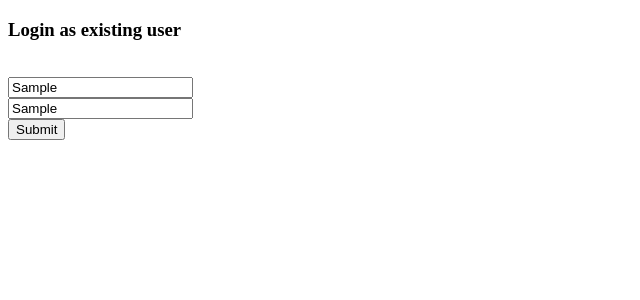
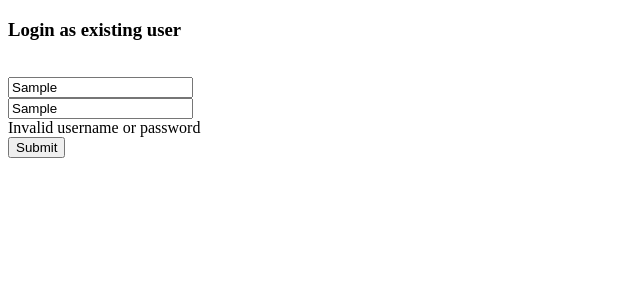
Before and after one commit to Reese-A/MAL_aggregator_project_frontend, an Angular app: page /login in a window 1280 px wide. Both pictures are taken after typing "Sample", "Sample" into the empty fields and a click on the button "Submit". Shown: the top 300 px of the page, without its empty margins (0-640 px from the left). Built offline with nearby package versions, Linux system fonts and the light colour scheme; no server answers.

Commit message:
invalid username/password message

```diff
--- a/src/app/pages/login/login.component.html
+++ b/src/app/pages/login/login.component.html
@@ -5,5 +5,6 @@
   <br>
   <input type="text" name="password" placeholder="Password" [(ngModel)]="userData.password">
   <br>
+  <div *ngIf="error === true" id = "loginError">Invalid username or password</div>
   <button (click)="submit($event)">Submit</button>
 </form>
--- a/src/app/pages/login/login.component.ts
+++ b/src/app/pages/login/login.component.ts
@@ -11,9 +11,10 @@ export class LoginComponent {
     username: '',
     password: ''
   };
+  error: boolean;
 
   constructor(private loginService: LoginService, private router: Router) {
-
+    this.error = false;
   }
 
   submit(e) {
@@ -26,6 +27,7 @@ export class LoginComponent {
         return this.router.navigateByUrl('/group');
       })
       .catch((err) => {
+        this.error = true;
         console.log(err);
       });
   }
```
